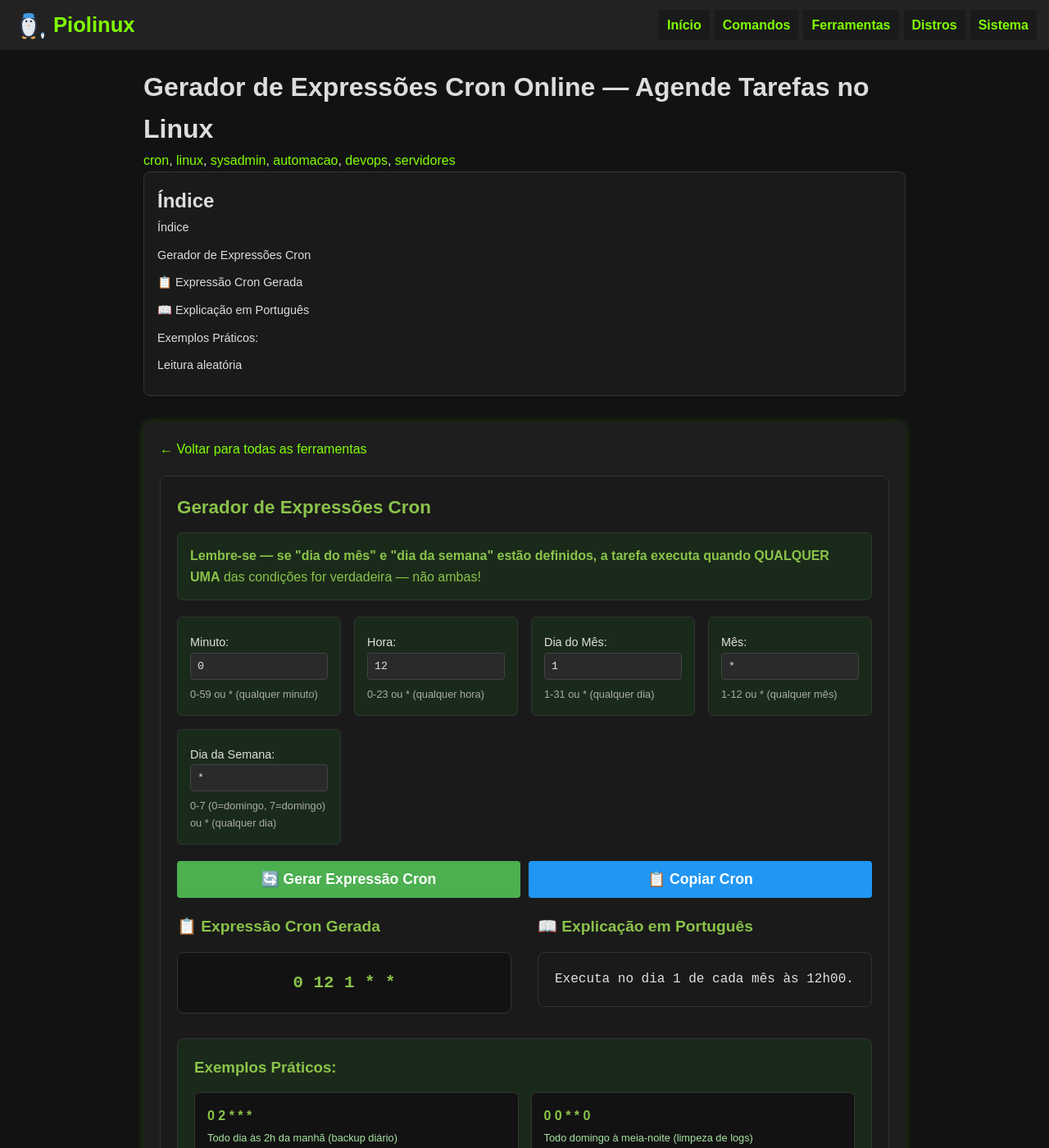
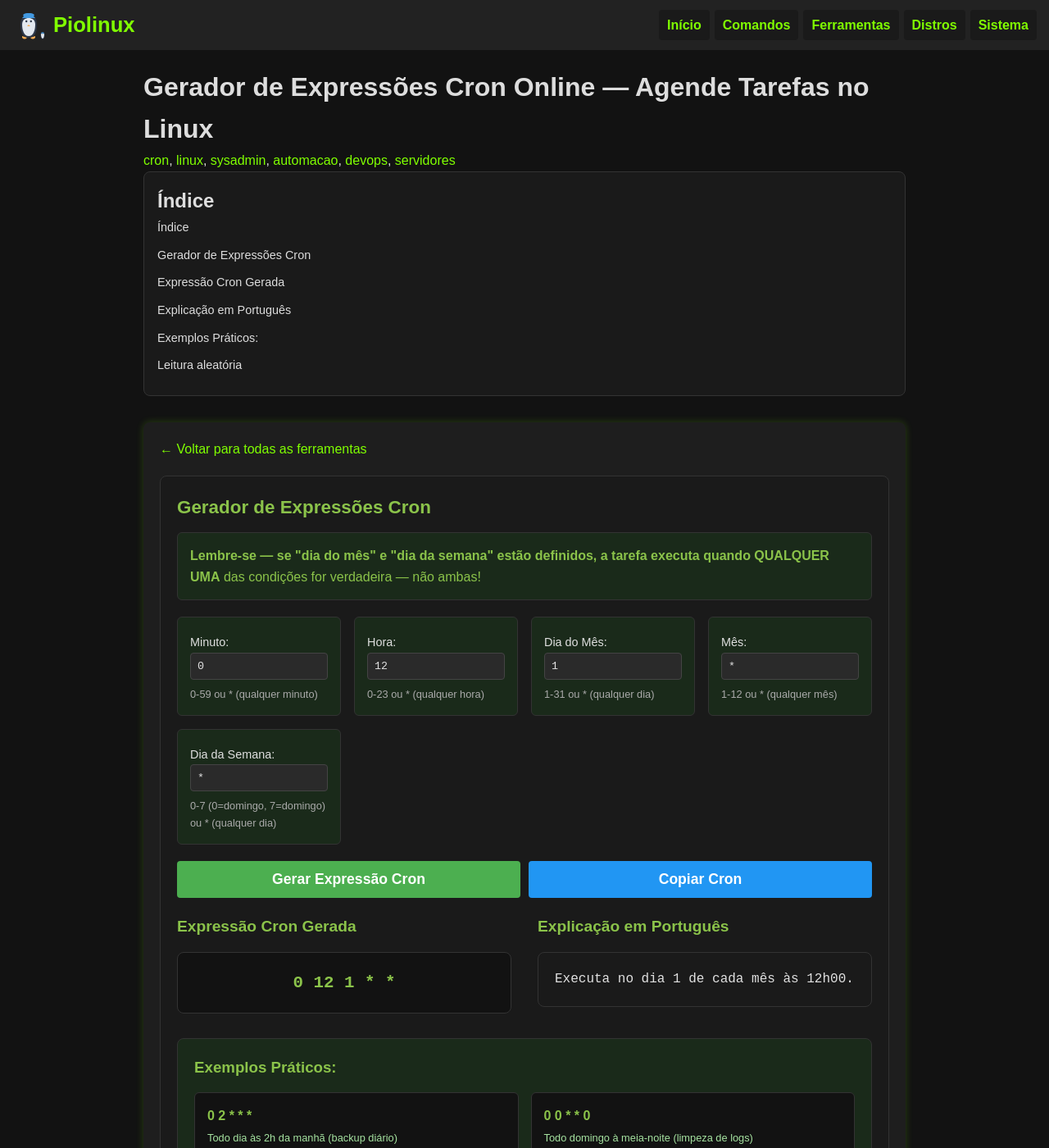
Before and after one commit to Piolinux/piolinux-site, a Jekyll site: the page built from _pages/_tools/gerador-de-expressoes-cron-online-agende-tarefas-no-linux.html, in a window 1280 px wide and 1400 px high. Shown: the whole window at 82% size. Built offline with Jekyll 4.4.1, drawn with Linux system fonts in a browser that asks for light colours.

Commit message:
Update gerador-de-expressoes-cron-online-agende-tarefas-no-linux.html

```diff
--- a/_pages/_tools/gerador-de-expressoes-cron-online-agende-tarefas-no-linux.html
+++ b/_pages/_tools/gerador-de-expressoes-cron-online-agende-tarefas-no-linux.html
@@ -66,23 +66,23 @@ tags: [cron, linux, sysadmin, automacao, devops, servidores]
 
   <div style="display: flex; gap: 10px; margin-bottom: 20px;">
     <button onclick="generateCron()" style="background: #4caf50; color: white; border: none; padding: 12px 24px; border-radius: 4px; cursor: pointer; font-weight: bold; font-size: 1.1em; flex: 1;">
-      🔄 Gerar Expressão Cron
+       Gerar Expressão Cron
     </button>
     <button onclick="copyCron()" style="background: #2196F3; color: white; border: none; padding: 12px 24px; border-radius: 4px; cursor: pointer; font-weight: bold; font-size: 1.1em; flex: 1;">
-      📋 Copiar Cron
+       Copiar Cron
     </button>
   </div>
 
   <div style="display: grid; grid-template-columns: 1fr 1fr; gap: 2rem; margin-top: 20px;">
     <div>
-      <h3 style="color: #8bc34a; margin-bottom: 15px; font-size: 1.2em;">📋 Expressão Cron Gerada</h3>
+      <h3 style="color: #8bc34a; margin-bottom: 15px; font-size: 1.2em;"> Expressão Cron Gerada</h3>
       <div id="cronOutput" style="padding: 20px; background: #121212; border: 1px solid #333; border-radius: 8px; color: #8bc34a; font-family: 'Courier New', monospace; font-size: 1.3em; font-weight: bold; text-align: center; min-height: 60px; display: flex; align-items: center; justify-content: center;">
         0 12 1 * *
       </div>
     </div>
 
     <div>
-      <h3 style="color: #8bc34a; margin-bottom: 15px; font-size: 1.2em;">📖 Explicação em Português</h3>
+      <h3 style="color: #8bc34a; margin-bottom: 15px; font-size: 1.2em;"> Explicação em Português</h3>
       <div id="cronExplanation" style="padding: 20px; background: #1a1a1a; border: 1px solid #333; border-radius: 8px; color: #e0e0e0; font-family: 'Courier New', monospace; font-size: 1em; line-height: 1.6; min-height: 60px;">
         Executa todo dia 1 de cada mês às 12h00.
       </div>
```
